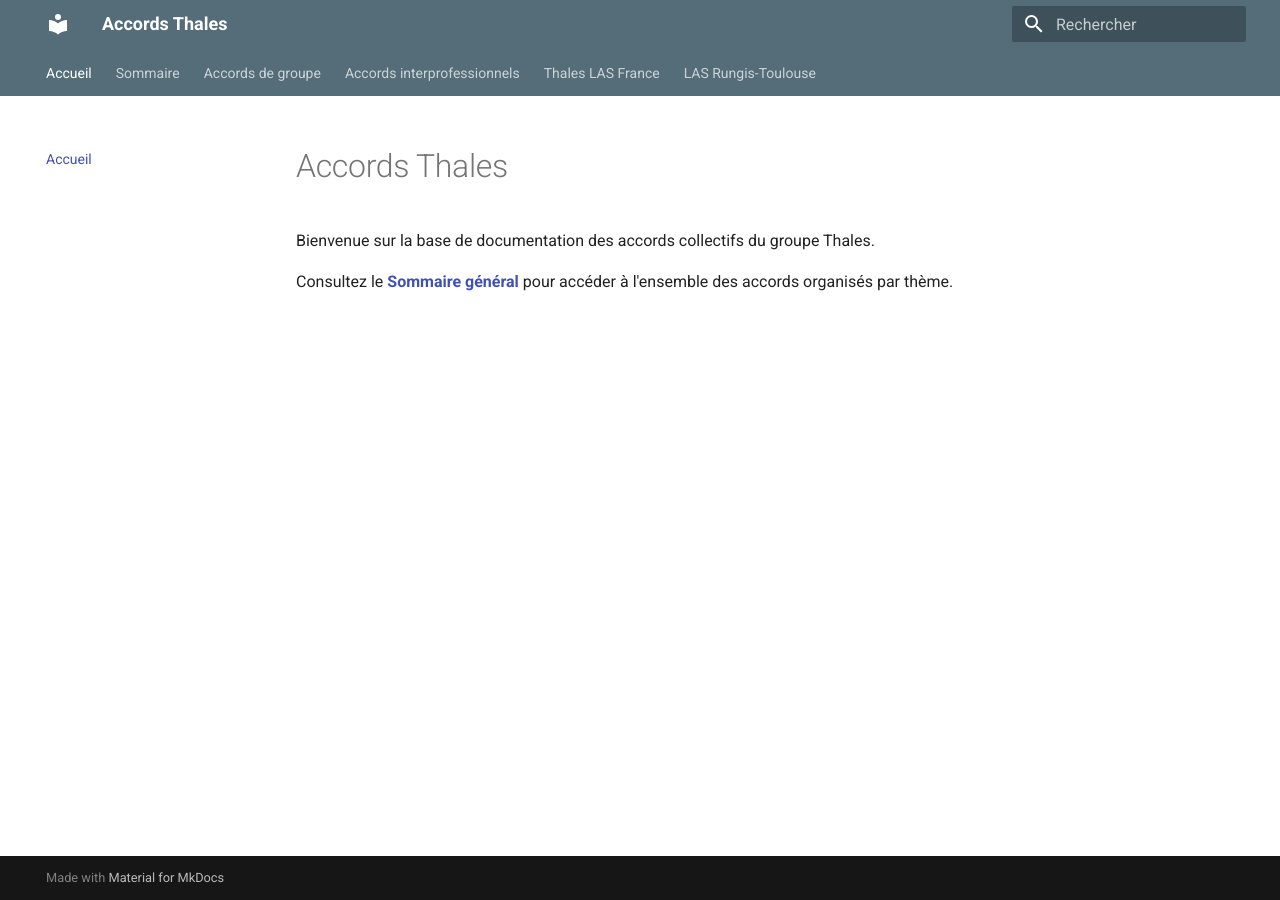
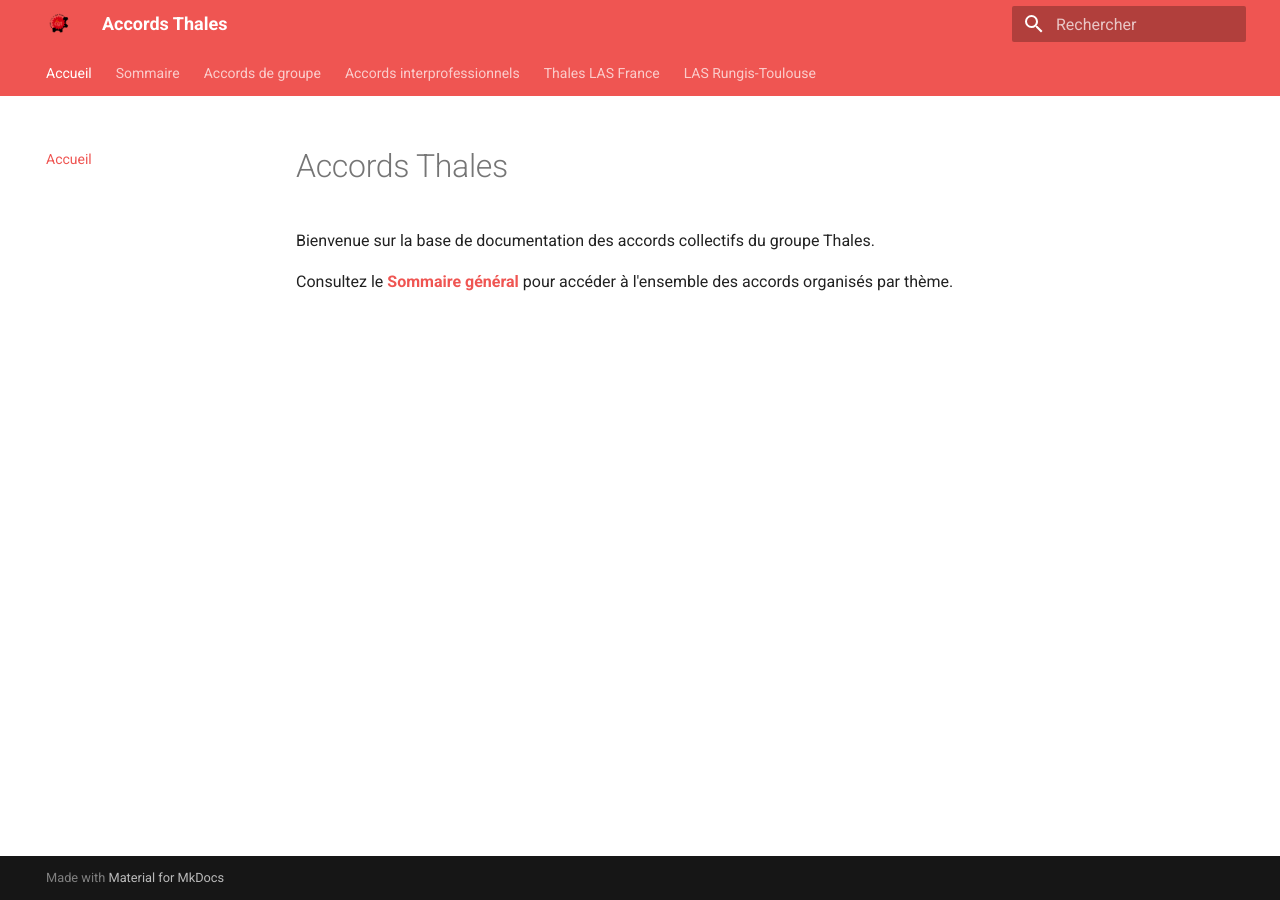
Before and after one commit to Dracufat/accords-thales, an MkDocs documentation site: the page built from docs/index.md, in a window 1280 px wide. Built offline with MkDocs 1.6.1 and Material for MkDocs 9.7.7, drawn with Linux system fonts in a browser that asks for light colours.

Commit message:
fix: colors

```diff
--- a/mkdocs.yml
+++ b/mkdocs.yml
@@ -8,10 +8,12 @@
 theme:
   name: material
   language: fr
+  logo: logo.png
+  favicon: logo.png
   palette:
     - scheme: default
-      primary: blue grey
-      accent: light blue
+      primary: red
+      accent: black
   features:
     - navigation.tabs
     - navigation.sections
```
Also changed, not shown: docs/logo.png (added).
